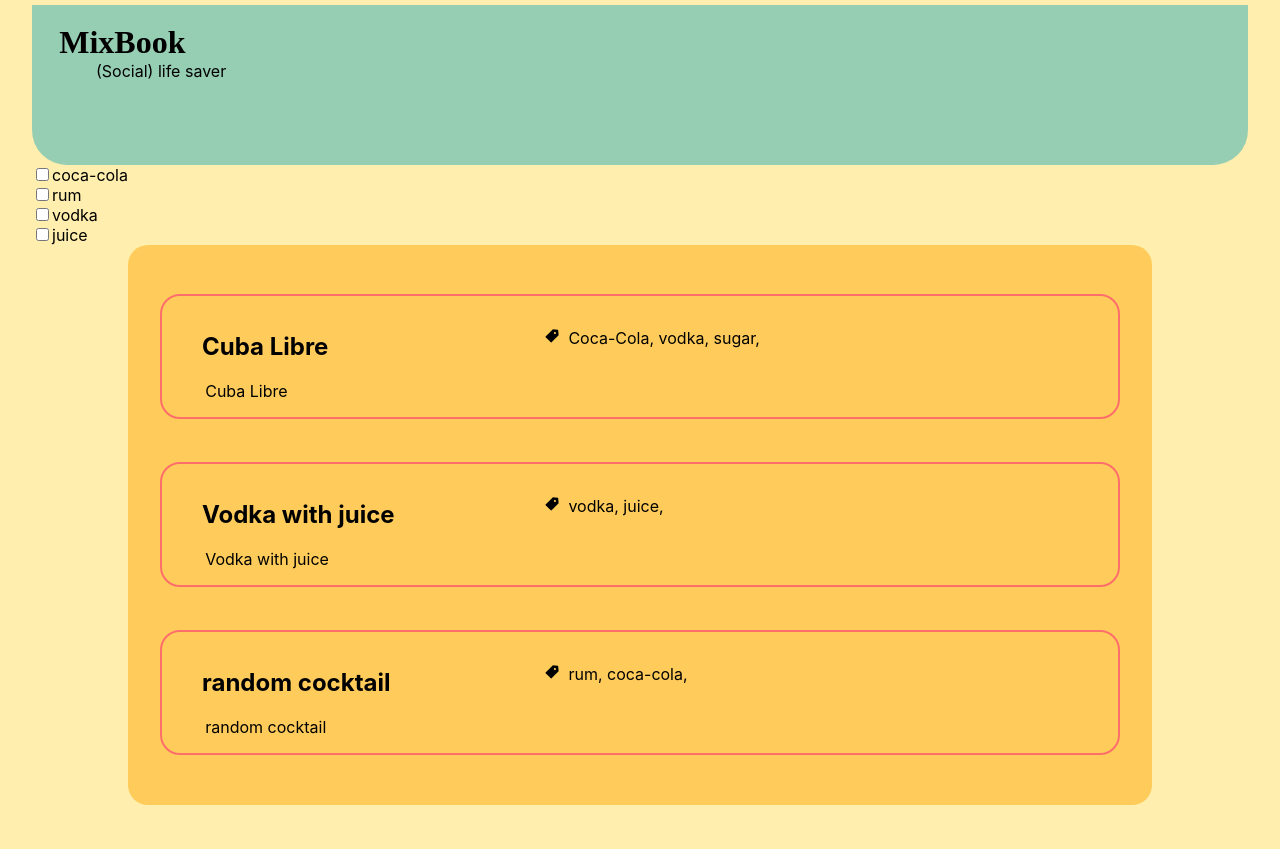
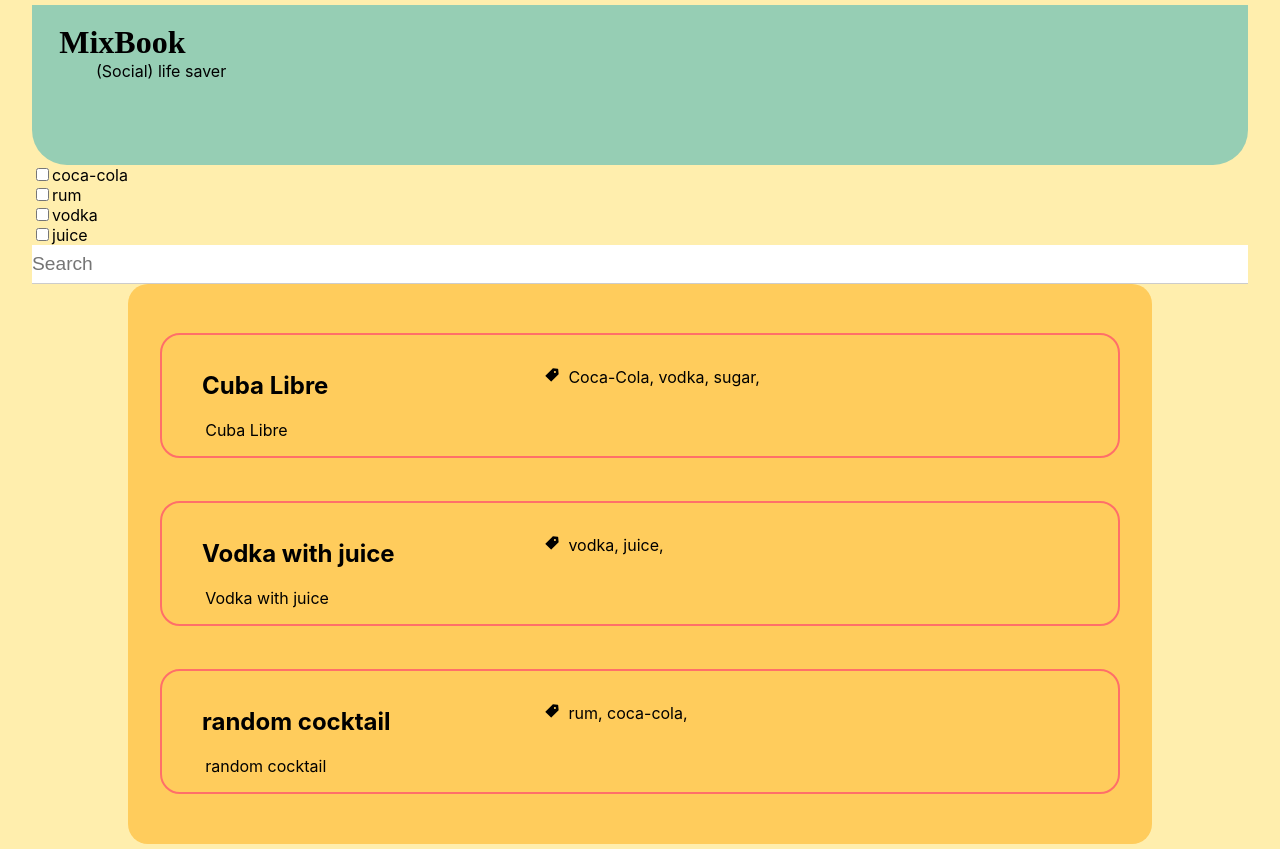
Before and after one commit to benkeanna/MixBook, a React (Create React App) app in the folder frontend/: page / in a window 1280 px wide. Before the commit the page ends 810 px from the top, so only its background shows below. Built offline with nearby package versions, Linux system fonts and the light colour scheme; a web font is replaced by a local one.

Commit message:
basic search

```diff
--- a/frontend/src/App.js
+++ b/frontend/src/App.js
@@ -1,12 +1,14 @@
 import Header from "./components/header/header.component";
 import Recipes from "./components/recipes/recipes.component";
 import FilterArea from "./components/filter-area/filter-area.component";
+import SearchBox from "./components/search-box/search-box.component";
 
 function App() {
   return (
     <div>
       <Header />
       <FilterArea />
+      <SearchBox />
       <Recipes />
     </div>
   );
--- /dev/null
+++ b/frontend/src/components/search-box/search-box.component.jsx
@@ -0,0 +1,21 @@
+import { useContext } from "react";
+
+import { SearchContext } from "../../contexts/search.context";
+
+import "./search-box.styles.scss";
+
+const SearchBox = () => {
+  const { searchRecipes } = useContext(SearchContext);
+
+  const handleChange = (e) => {
+    const { value } = e.target;
+    searchRecipes(value);
+  };
+  return (
+    <div className="search-box">
+      <input type="text" placeholder="Search" onKeyDown={handleChange} />
+    </div>
+  );
+};
+
+export default SearchBox;
--- /dev/null
+++ b/frontend/src/components/search-box/search-box.styles.scss
@@ -0,0 +1,13 @@
+.search-box {
+  input[type="text"] {
+    border-radius: 0;
+    border: none;
+    border-bottom: 1px solid #ccc;
+    padding: 0.5rem 0;
+    width: 100%;
+    font-size: 1.2rem;
+    &:focus {
+      outline: none;
+    }
+  }
+}
--- a/frontend/src/contexts/filter.context.jsx
+++ b/frontend/src/contexts/filter.context.jsx
@@ -24,7 +24,6 @@ export const FilterProvider = ({ children }) => {
   };
 
   const filterRecipes = () => {
-    console.log(filterIngredients);
     if (filterIngredients.length === 0) {
       setRecipes(recipesData);
     } else {
--- a/frontend/src/contexts/recipes.context.jsx
+++ b/frontend/src/contexts/recipes.context.jsx
@@ -10,7 +10,6 @@ export const RecipesContext = createContext({
 });
 
 export const RecipesProvider = ({ children }) => {
-  console.log("now");
   const [recipes, setRecipes] = useState(recipesData);
   const [ingredients, setIngredients] = useState([]);
 
--- /dev/null
+++ b/frontend/src/contexts/search.context.jsx
@@ -0,0 +1,28 @@
+import { createContext, useContext, useState } from "react";
+import recipesData from "../recipes.json";
+
+import { RecipesContext } from "./recipes.context";
+
+export const SearchContext = createContext({
+  search: "",
+  setSearch: () => {},
+  searchRecipes: () => {},
+});
+
+export const SearchProvider = ({ children }) => {
+  const { setRecipes } = useContext(RecipesContext);
+
+  const searchRecipes = (text) => {
+    const filteredRecipes = recipesData.filter((recipe) => {
+      return recipe.name.toLowerCase().includes(text.toLowerCase());
+    });
+    setRecipes(filteredRecipes);
+  };
+
+  const [search, setSearch] = useState("");
+  return (
+    <SearchContext.Provider value={{ search, setSearch, searchRecipes }}>
+      {children}
+    </SearchContext.Provider>
+  );
+};
--- a/frontend/src/index.js
+++ b/frontend/src/index.js
@@ -4,12 +4,15 @@ import "./index.scss";
 import App from "./App";
 import { RecipesProvider } from "./contexts/recipes.context";
 import { FilterProvider } from "./contexts/filter.context";
+import { SearchProvider } from "./contexts/search.context";
 
 ReactDOM.render(
   <React.StrictMode>
     <RecipesProvider>
       <FilterProvider>
-        <App />
+        <SearchProvider>
+          <App />
+        </SearchProvider>
       </FilterProvider>
     </RecipesProvider>
   </React.StrictMode>,
```
